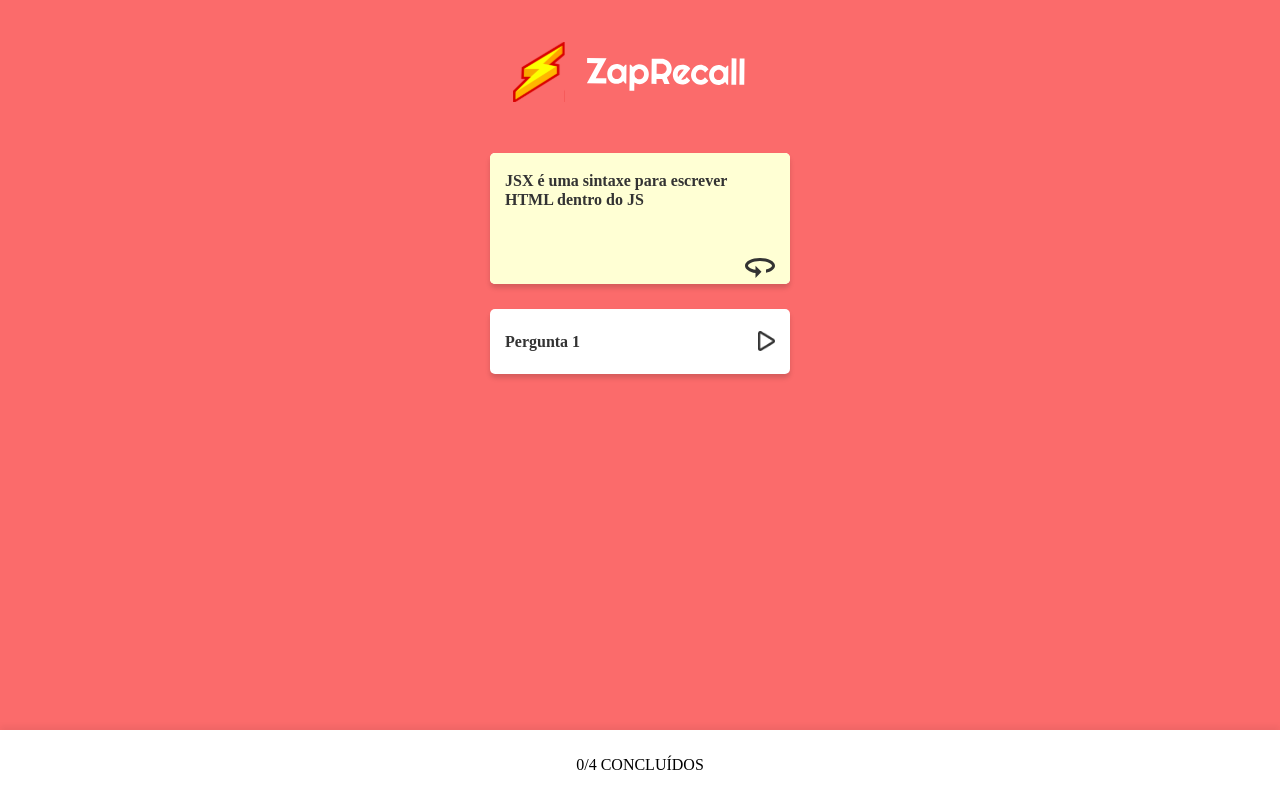
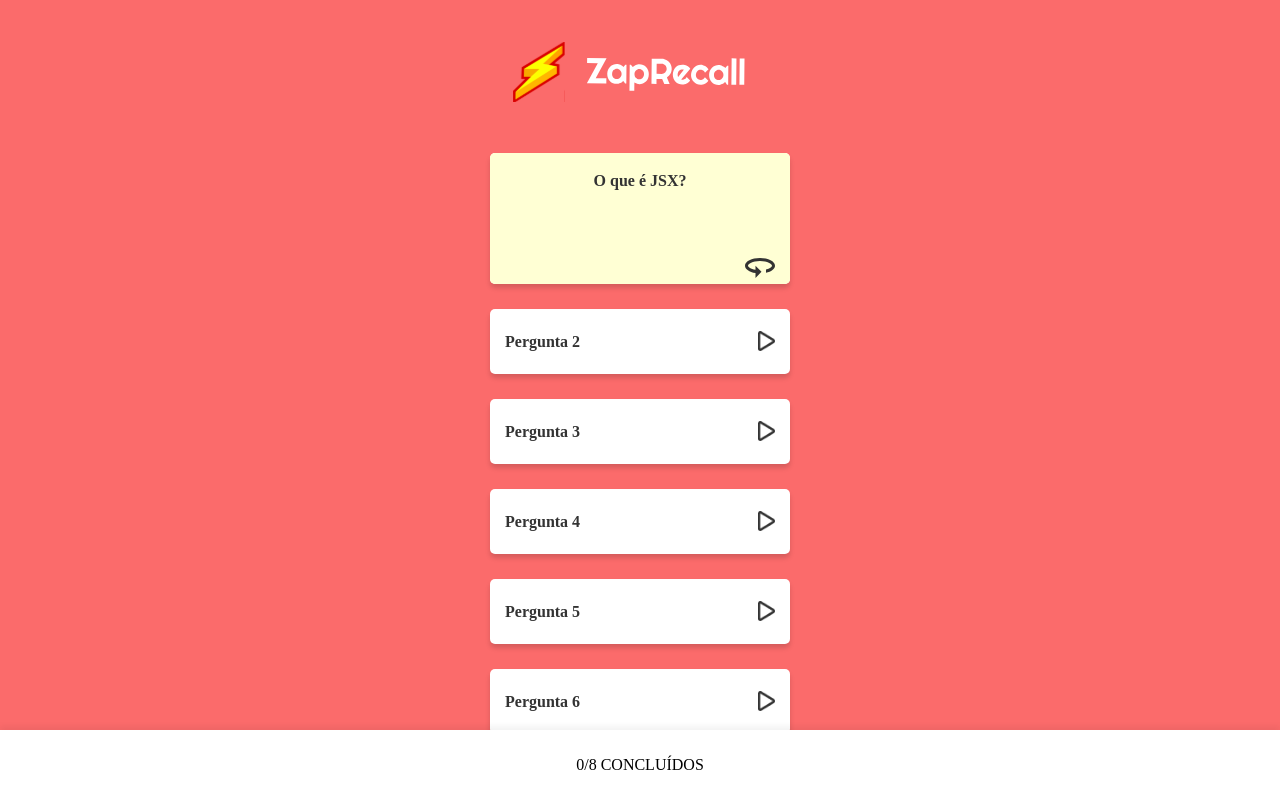
Before and after one commit to joilson-dev/zap-recall, a React (Vite) app: page / in a window 1280 px wide. Both pictures are taken after a click on the picture 766 px from the left and 185 px from the top of the page. Shown: the top 800 px of the page. Built offline with nearby package versions, Linux system fonts and the light colour scheme; a web font is replaced by a local one.

Commit message:
finalizer component interaction

```diff
--- a/src/App.jsx
+++ b/src/App.jsx
@@ -3,16 +3,26 @@ import Progression from "./components/progression/Progression"
 import GlobalStyle from "./global-styles"
 import { StyledImage, Container } from "./App-styles"
 import Questions from "./components/questions/Questions"
+import { useState } from "react";
+import CARDS from "./mock";
 
 function App() {
 
+  const [completedCount, setCompletedCount] = useState(0);
+
+  const handleAnswerUpdate = () => {
+    setCompletedCount(prevCount => prevCount + 1);
+  };
+
+  console.log(completedCount)
+  console.log(CARDS.length)
   return (
     <>
       <Container>
         <GlobalStyle />
         <StyledImage src=".\src\assets\logo.svg" alt="logo" />
-        <Questions />
-        <Progression />
+        <Questions onAnswer={handleAnswerUpdate} />
+        <Progression completed={completedCount} total={CARDS.length} />
       </Container>
     </>
   )
--- a/src/components/progression/progression.jsx
+++ b/src/components/progression/progression.jsx
@@ -1,10 +1,11 @@
-import {StyleProperty} from './Progression-styles';
-function Progression() {
+import { StyleProperty } from './Progression-styles';
+
+function Progression({ completed, total }) {
   return (
     <StyleProperty>
-    <p>0/4 CONCLUÍDOS</p>
+      <p>{completed}/{total} CONCLUÍDOS</p>
     </StyleProperty>
-  )
+  );
 }
 
-export default Progression
+export default Progression;
--- a/src/components/questions/Question.jsx
+++ b/src/components/questions/Question.jsx
@@ -6,10 +6,10 @@ import icone_erro from "/src/assets/icone_erro.png";
 import icone_quase from "/src/assets/icone_quase.png";
 import icone_certo from "/src/assets/icone_certo.png";
 
-function Question() {
+function Question({ question, answer, onAnswer, title }) {
     const [isFlipped, setIsFlipped] = useState(false);
     const [isAnswerShown, setIsAnswerShown] = useState(false);
-    const [answer, setAnswer] = useState(null);
+    const [selectedAnswer, setSelectedAnswer] = useState(null);
 
     const handleFlip = () => {
         setIsFlipped(!isFlipped);
@@ -19,25 +19,24 @@ function Question() {
         setIsAnswerShown(true);
     };
 
-    const handleAnswer = (selectedAnswer) => {
-        setAnswer(selectedAnswer);
+    const handleAnswer = (answerType) => {
+        setSelectedAnswer(answerType);
         setIsAnswerShown(false);
         setIsFlipped(false);
+        onAnswer();
     };
 
     return (
-        <StyledQuestions isFlipped={isFlipped} answer={answer}>
+        <StyledQuestions isFlipped={isFlipped} answer={selectedAnswer}>
             {!isFlipped ? (
                 <>
-                    <p>Pergunta 1</p>
-
-
-                    {answer ? (
+                    <p>{title}</p>
+                    {selectedAnswer ? (
                         <SetaPlay
                             src={
-                                answer === "error"
+                                selectedAnswer === "error"
                                     ? icone_erro
-                                    : answer === "almost"
+                                    : selectedAnswer === "almost"
                                         ? icone_quase
                                         : icone_certo
                             }
@@ -48,14 +47,14 @@ function Question() {
                 </>
             ) : !isAnswerShown ? (
                 <CardBack>
-                    <p>JSX é uma sintaxe para escrever HTML dentro do JS</p>
+                    <p>{question}</p>
                     <StyledSetaVirar>
                         <SetaPlay src={seta_virar} onClick={showAnswer} />
                     </StyledSetaVirar>
                 </CardBack>
             ) : (
                 <AnswerCard>
-                    <p>JSX é uma sintaxe para escrever HTML dentro do JS</p>
+                    <p>{answer}</p>
                     <div>
                         <AnswerButton color="#FF3030" onClick={() => handleAnswer("error")}>Não lembrei</AnswerButton>
                         <AnswerButton color="#FF922E" onClick={() => handleAnswer("almost")}>Quase não lembrei</AnswerButton>
--- a/src/components/questions/Questions-styles.jsx
+++ b/src/components/questions/Questions-styles.jsx
@@ -18,7 +18,7 @@ export const StyledQuestions = styled.div`
   margin: 0 38px 25px 38px;
   padding-left: ${({ isFlipped }) => (isFlipped ? "0" : "15px")};
   padding-right: ${({ isFlipped }) => (isFlipped ? "0" : "15px")};
-color: ${({ answer }) =>
+  color: ${({ answer }) =>
     answer === "error" ? "#FF3030;" :
       answer === "almost" ? "#FF922E;" :
         answer === "zap" ? "#2FBE34;" :
--- a/src/components/questions/questions.jsx
+++ b/src/components/questions/questions.jsx
@@ -1,11 +1,19 @@
 import { StyledQuestionsContainer } from "./Questions-styles";
 import Question from "./Question";
+import CARDS from "../../mock";
 
-function Questions() {
+function Questions({ onAnswer }) {
     return (
         <StyledQuestionsContainer>
-            <Question />
-            <Question />
+            {CARDS.map((card, index) => (
+                <Question
+                    key={index}
+                    title={`Pergunta ${index + 1}`}
+                    question={card.question}
+                    answer={card.answer}
+                    onAnswer={onAnswer}
+                />
+            ))}
         </StyledQuestionsContainer>
     );
 }
```
